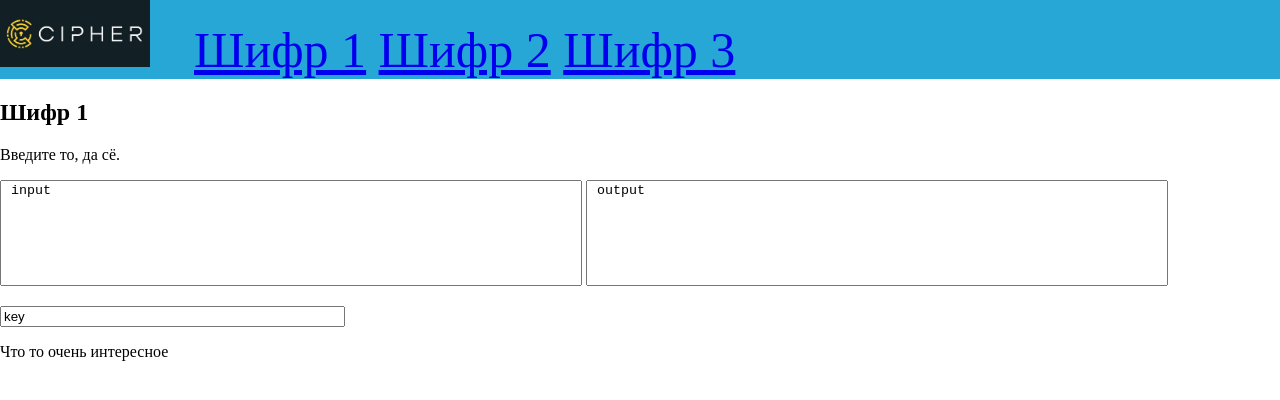
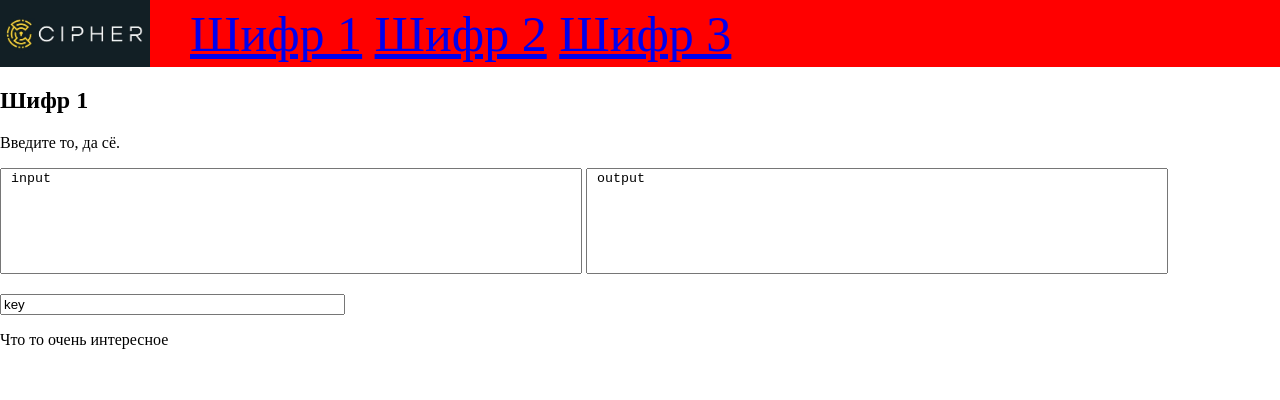
Before and after one commit to DanChoys1/SiteCipher, a plain HTML site: page index.html in a window 1280 px wide. Drawn offline with Linux system fonts and the light colour scheme.

Commit message:
Делаю хэдер

```diff
--- a/index.html
+++ b/index.html
@@ -20,13 +20,14 @@
     <article>
         <h2>Шифр 1</h2>
         <p>Введите то, да сё.</p>
-        <!-- <img src="Cipher-Disk-ppcorn.jpg" alt="Шифр"> -->
+        <!-- <img src="Cipher-Disk-ppcorn.jpg"ь alt="Шифр"> -->
         <p><textarea class="chipher-text" onfocus="this.value=''"> input </textarea>
-            <textarea class="chipher-text" onfocus="this.value=''"> output </textarea></p>
+            <textarea class="chipher-text" readonly> output </textarea></p>
             <p><input type="text" size="40" onfocus="this.value=''" value="key"></p>
     </article>
     <footer>
         <p>Что то очень интересное</p>
     </footer>
 </body>
+
 </html>
--- a/styles.css
+++ b/styles.css
@@ -3,9 +3,16 @@ body {
     min-width: 930px;
 }
 
+header>nav
+{
+    display: flex;
+    flex-direction: row;
+    align-items: center;
+}
+
 header
 {
-    background: #27a7d6;
+    background: red;
 }
 
 img.logo
@@ -16,8 +23,8 @@ img.logo
 
 #topmenu
 {
+    display: inline-block;
     margin: 0;
-    display: inline-block;
     font-size: 50px;
 }
 
```
